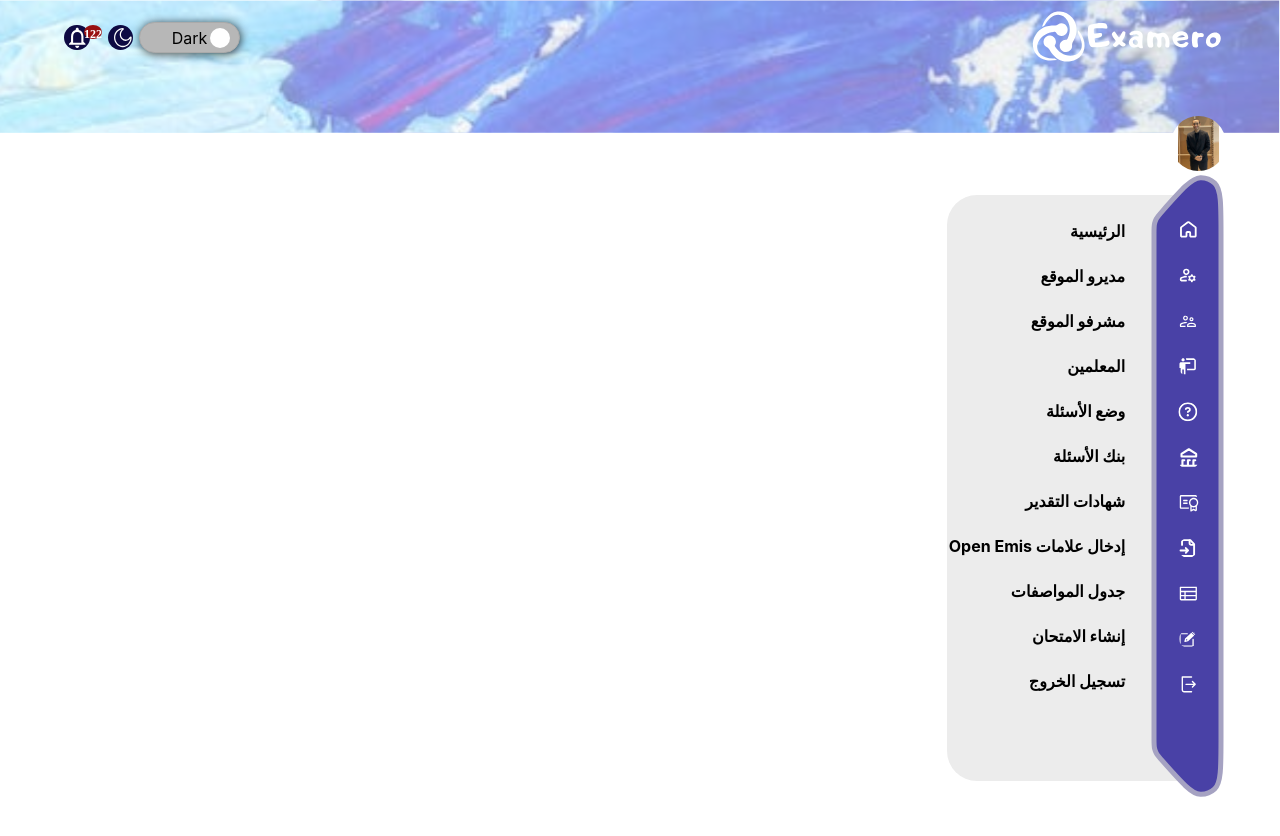
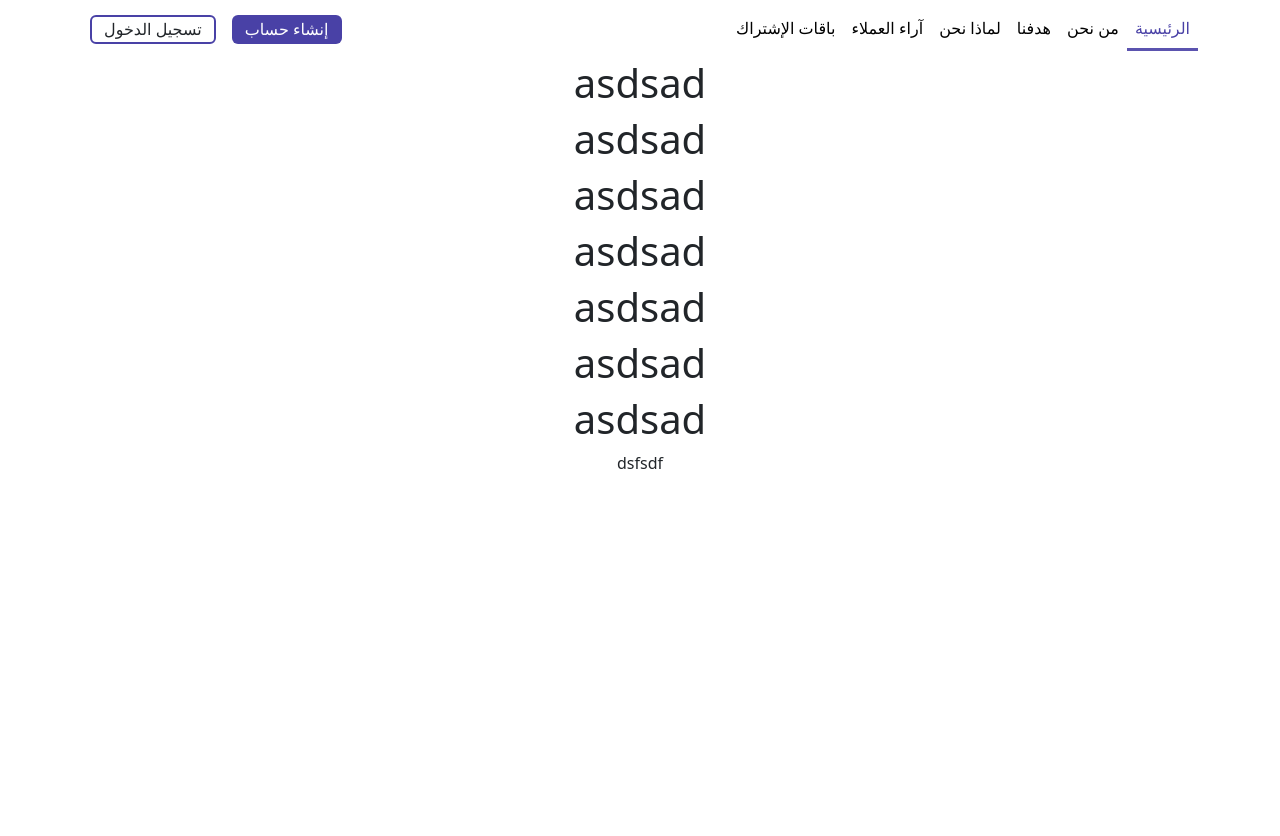
Before and after one commit to kasemsaad/Examero_react.js, a React (Create React App) app: page /Home in a window 1280 px wide. Shown: the top 836 px of the page. After the commit the page ends 800 px from the top, so only its background shows below. Built offline with nearby package versions, Linux system fonts and the light colour scheme.

Commit message:
create sidebar Home

```diff
--- a/package.json
+++ b/package.json
@@ -17,6 +17,7 @@
     "react-router-dom": "^6.23.1",
     "react-scripts": "5.0.1",
     "redux": "^5.0.1",
+    "styled-components": "^6.1.11",
     "web-vitals": "^2.1.4"
   },
   "scripts": {
--- a/src/App.js
+++ b/src/App.js
@@ -1,11 +1,12 @@
 import './App.css';
 import 'bootstrap/dist/css/bootstrap.min.css';
-import Header from './common/header/header';
+// import Header from './common/header/header';
 import LayoutComp from './layout/layoutComp/layoutComp';
 import J from './common/j/j';
 import Log from './common/j/log';
 import AccountSetting from './dashboard/Account-settting/AccountSetting';
 import { BrowserRouter, Route, Routes } from "react-router-dom";
+import Home from './websit/home';
 
 function App(props) {
   return (
@@ -16,8 +17,8 @@ function App(props) {
         <Route index element={<Log/>} />
         <Route path='/login' element={<J/>}/>
         <Route path='/b' element={<AccountSetting/>}/>
-        <Route path='/home' element={<AccountSetting/>}/>
           </Route>
+        <Route path='/Home' element={<Home/>}/>
           </Routes>
       </BrowserRouter>
     </div>
--- a/src/common/sidebar/navsmallscreen.jsx
+++ b/src/common/sidebar/navsmallscreen.jsx
@@ -40,7 +40,7 @@ function Navsmallscreen() {
   return (
     <>
 
-      <nav className="navbar  navbar-expand-lg ">
+    <nav className="navbar navbarsidbar  navbar-expand-lg" >
         <div className="container-fluid ">
           <div className="d-flex" style={{alignItems:"center"}}>
           <Link className="navbar-brand" href="#"><img  src={logo} alt="Logo" /></Link>
--- a/src/common/sidebar/structure.jsx
+++ b/src/common/sidebar/structure.jsx
@@ -1,5 +1,4 @@
 import { Router,Link  } from "react-router-dom";
-import "./style.css";
 import homeIcon from '../../assets/icons/sidebar/majesticons_home-line.svg';
 import octiconIcon from '../../assets/icons/sidebar/octicon_question-16.svg';
 import ph_certificate from '../../assets/icons/sidebar/ph_certificate.svg';
--- a/src/common/sidebar/style.css
+++ b/src/common/sidebar/style.css
@@ -123,7 +123,7 @@ padding-top: 2px;
       display: none;
 
     }
-    .navbar{
+    .navbarsidbar{
       background-image: url(../../assets/icons/sidebar/image\ 9.svg);
       background-position: center;
       background-repeat: no-repeat;
@@ -144,14 +144,14 @@ padding-top: 2px;
     .nav-link img{
       margin-left: 15px;
     }
-    .navbar{
+    .navbarsidbar{
       display: none;
     }
     @media screen and (max-width: 1150px) and (min-width: 767px) {
       .sidbar{
         display: none;
       }
-      .navbar{
+      .navbarsidbar{
         display: none;
       }
 
@@ -256,7 +256,7 @@ padding-top: 2px;
       .sidbar{
         display: none;
       }
-      .navbar{
+      .navbarsidbar{
        display: block;
      }
      .image,.left_burger,.personal_image{
--- a/src/index.css
+++ b/src/index.css
@@ -1,3 +1,4 @@
+
 body {
   margin: 0;
   font-family: -apple-system, BlinkMacSystemFont, 'Segoe UI', 'Roboto', 'Oxygen',
--- a/src/index.js
+++ b/src/index.js
@@ -18,7 +18,6 @@ import { Provider } from 'react-redux';
 
 
 
-
 const root = ReactDOM.createRoot(document.getElementById('root'));
 root.render(
   <Provider store={mystore}>
--- /dev/null
+++ b/src/websit/HomeStyle.css
@@ -0,0 +1,42 @@
+:root{
+    --gray:#ECECEC;
+    --darkblue: #090631;
+    --black:black;
+    --white:white;
+    ---purple:#4941A6;
+  }
+
+.collapse{
+    display: flex;
+    align-items: center;
+    justify-content: space-between;
+width: -0px !important;
+}
+.classnav .navbar-nav .nav-item .actives{
+    color: #4941A6;
+    border-bottom: 3px solid #5b53af;
+}
+.classnav .navbar-nav .nav-item .nav-link:hover{
+    color: #4941A6;
+    border-bottom: 3px solid #5b53af;
+}
+@media screen and (max-width: 993px)  {
+    .classnav{
+        width: 99%;
+        justify-content: start !important;
+    }
+    .navbar{
+        background-color: #938ec9;
+    }
+    .navbar-nav{
+     text-align: start;
+    }
+    .collapse{
+        display: flex;
+        align-items: center;
+        justify-content: space-between;
+        flex-direction: column;
+    width: -0px !important;
+
+    }
+}
--- a/src/websit/home.jsx
+++ b/src/websit/home.jsx
@@ -0,0 +1,78 @@
+import React from "react";
+import { Link } from "react-router-dom";
+import styled from 'styled-components';
+import './HomeStyle.css'; // Import your CSS file if needed
+
+const BackSection = styled.div`
+  width: 100%;
+  background-color: aqua;
+
+
+`;
+
+function Home() {
+    return (
+        <>
+            <link
+                rel="stylesheet"
+                href="https://cdn.jsdelivr.net/npm/bootstrap@5.3.2/dist/css/bootstrap.min.css"
+                integrity="sha384-T3c6CoIi6uLrA9TneNEoa7RxnatzjcDSCmG1MXxSR1GAsXEV/Dwwykc2MPK8M2HN"
+                crossOrigin="anonymous"
+            />
+            {/* -----------Navbar--------- */}
+            <nav className="navbar navbar-expand-lg" dir="rtl">
+                <div className="container d-flex align-items-center justify-content-space-center" style={{ width: "100vw" }}>
+                    <button className="navbar-toggler" type="button" data-bs-toggle="collapse" data-bs-target="#navbarNav" aria-controls="navbarNav" aria-expanded="false" aria-label="Toggle navigation">
+                        <span className="navbar-toggler-icon"></span>
+                    </button>
+                    <div className="d-flex align-items-center justify-content-space-center" style={{ width: "100vw" }}>
+                        <div className="collapse navbar-collapse" id="navbarNav" style={{ width: "80vw" }}>
+                            <div className="classnav">
+                                <ul className="navbar-nav">
+                                    <li className="nav-item">
+                                        <Link className="nav-link active actives" aria-current="page" to="/">الرئيسية</Link>
+                                    </li>
+                                    <li className="nav-item">
+                                        <Link className="nav-link active" to="/features">من نحن</Link>
+                                    </li>
+                                    <li className="nav-item">
+                                        <Link className="nav-link active" to="/pricing">هدفنا</Link>
+                                    </li>
+                                    <li className="nav-item">
+                                        <Link className="nav-link active" to="/pricing">لماذا نحن</Link>
+                                    </li>
+                                    <li className="nav-item">
+                                        <Link className="nav-link active" to="/pricing">آراء العملاء</Link>
+                                    </li>
+                                    <li className="nav-item">
+                                        <Link className="nav-link active" to="/pricing">باقات الإشتراك</Link>
+                                    </li>
+                                </ul>
+                            </div>
+                            <div>
+                                <button className="btn mx-2 py-0" style={{ height: "1.8rem", color: "white", backgroundColor: "#4941A6" }} to="/Home">إنشاء حساب</button>
+                                <button className="btn mx-2 py-0" style={{ height: "1.8rem", border: "2px solid #4941A6" }} to="/Home">تسجيل الدخول</button>
+                            </div>
+                        </div>
+                    </div>
+                </div>
+            </nav>
+            {/* -----------EndNavbar--------- */}
+            {/* -----------section1--------- */}
+            <h1>asdsad</h1>
+            <h1>asdsad</h1>
+            <h1>asdsad</h1>
+            <h1>asdsad</h1>
+            <h1>asdsad</h1>
+            <h1>asdsad</h1>
+            <h1>asdsad</h1>
+            <span>dsfsdf</span>
+            <BackSection>
+
+         </BackSection>
+            {/* -----------endsection1--------- */}
+        </>
+    );
+}
+
+export default Home;
```
Also changed, not shown: src/dashboard/test/rady.jsx (added, +46 -0 lines), 1 other file (tests, documents, lock files or other folders).
